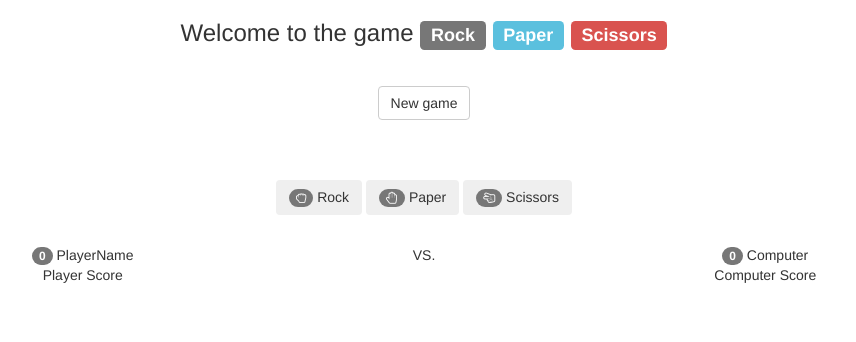
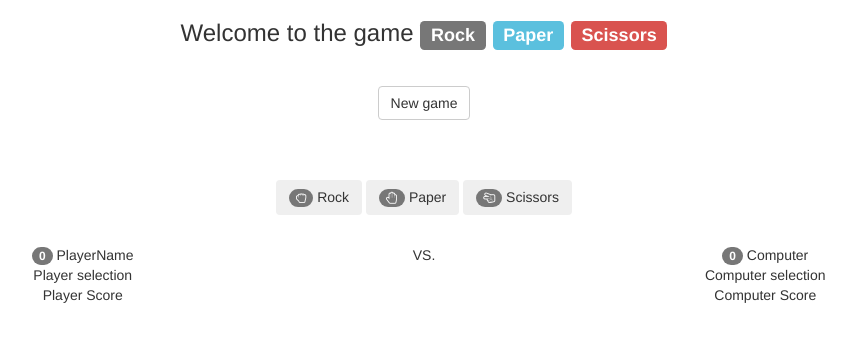
Before and after one commit to kristofkania33/rock-paper-scissors, a plain HTML site: page index.html in a window 1280 px wide. Shown: the whole page, without its empty margins (216-1072 px from the left). Drawn offline with nearby package versions, Linux system fonts and the light colour scheme.

Commit message:
new html

```diff
--- a/index.html
+++ b/index.html
@@ -66,6 +66,19 @@
              </div>
        </div>
    <div class="row">
+    <div class="col-xs-5 text-center">
+      <span id="js-playerPick">
+        Player selection
+      </span>
+    </div>
+    <div class="col-xs-2"></div>
+    <div class="col-xs-5 text-center">
+      <span id="js-computerPick">
+        Computer selection
+      </span>
+    </div>
+  </div>
+   <div class="row">
         <div class="col-xs-5 text-center">
             <span id="js-playerResult">
             	Player Score
```
